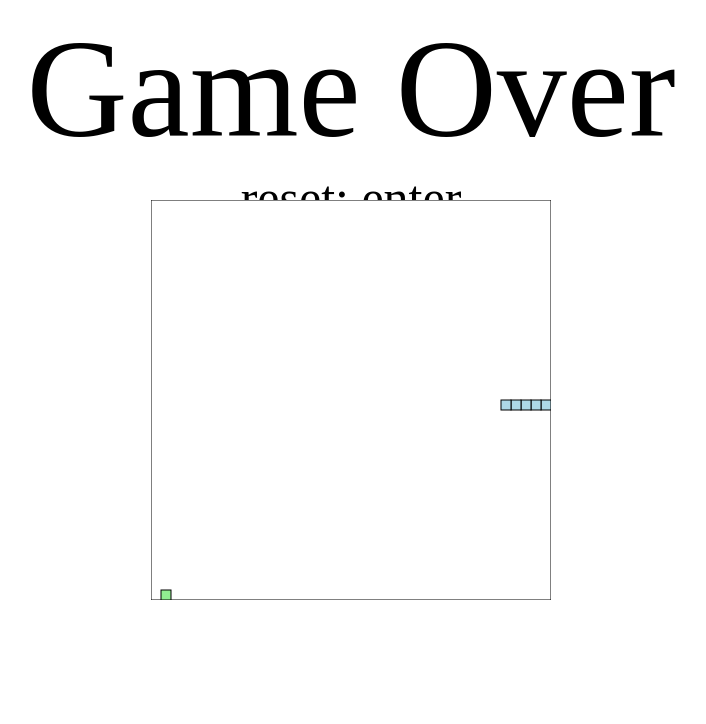
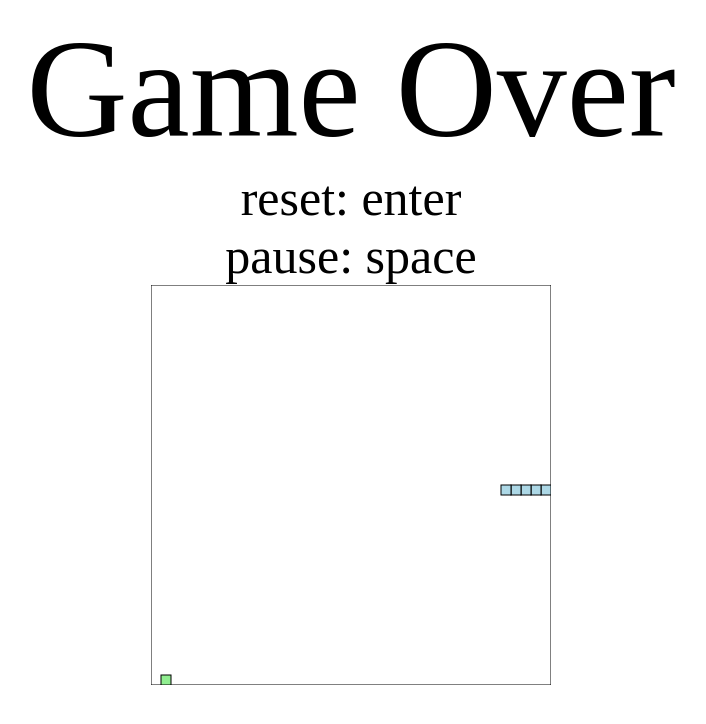
Before and after one commit to noigel5/noigames, a website: page index.html in a window 1280 px wide. Shown: the whole page, without its empty margins (289-995 px from the left). Drawn offline with Linux system fonts and the light colour scheme.

Commit message:
fixed overlapping with text

```diff
--- a/index.html
+++ b/index.html
@@ -11,10 +11,10 @@
 <canvas id="snakeboard" width="400" height="400"></canvas>
 <style>
     #snakeboard {
-        position: absolute;
-        top: 50%;
-        left: 50%;
-        transform: translate(-50%, -50%);
+        display: block;
+        margin: auto;
+        height: auto;
+        width: auto;
     }
 
     #score {
@@ -29,20 +29,23 @@
 </body>
 
 <script>
+    const snakeboard = document.getElementById("snakeboard");
+    const snakeboard_ctx = snakeboard.getContext("2d");
+
     const board_border = 'black';
     const board_background = "white";
     const snake_col = 'lightblue';
     const snake_border = 'darkblue';
 
     let snake = [
-        {x: 200, y: 200},
-        {x: 190, y: 200},
-        {x: 180, y: 200},
-        {x: 170, y: 200},
-        {x: 160, y: 200}
+        {x: snakeboard.height / 2, y: snakeboard.width / 2},
+        {x: snakeboard.height / 2 - snakeboard.height / 40, y: snakeboard.width / 2},
+        {x: snakeboard.height / 2 - snakeboard.height / 40 * 2, y: snakeboard.width / 2},
+        {x: snakeboard.height / 2 - snakeboard.height / 40 * 3, y: snakeboard.width / 2},
+        {x: snakeboard.height / 2 - snakeboard.height / 40 * 4, y: snakeboard.width / 2}
     ]
     let changing_direction = false;
-    let dx = 10;
+    let dx = snakeboard.width / 40;
     let dy = 0;
     let score = 0;
 
@@ -50,9 +53,6 @@
 
     let food_x = 0;
     let food_y = 0;
-
-    const snakeboard = document.getElementById("snakeboard");
-    const snakeboard_ctx = snakeboard.getContext("2d");
 
     document.addEventListener("keydown", input)
 
@@ -101,8 +101,8 @@
     function drawSnakePart(snakePart) {
         snakeboard_ctx.fillStyle = snake_col;
         snakeboard_ctx.strokestyle = snake_border;
-        snakeboard_ctx.fillRect(snakePart.x, snakePart.y, 10, 10);
-        snakeboard_ctx.strokeRect(snakePart.x, snakePart.y, 10, 10);
+        snakeboard_ctx.fillRect(snakePart.x, snakePart.y, snakeboard.width / 40, snakeboard.width / 40);
+        snakeboard_ctx.strokeRect(snakePart.x, snakePart.y, snakeboard.width / 40, snakeboard.width / 40);
     }
 
     function move_snake() {
@@ -142,29 +142,29 @@
         if (changing_direction) return;
         changing_direction = true;
 
-        const goingUp = dy === -10;
-        const goingDown = dy === 10;
-        const goingRight = dx === 10;
-        const goingLeft = dx === -10;
+        const goingUp = dy === -snakeboard.width / 40;
+        const goingDown = dy === snakeboard.width / 40;
+        const goingRight = dx === snakeboard.width / 40;
+        const goingLeft = dx === -snakeboard.width / 40;
 
         if (keyPressed === LEFT_KEY && !goingRight) {
-            dx = -10;
+            dx = -snakeboard.width / 40;
             dy = 0;
         }
 
         if (keyPressed === UP_KEY && !goingDown) {
             dx = 0;
-            dy = -10;
+            dy = -snakeboard.width / 40;
         }
 
         if (keyPressed === RIGHT_KEY && !goingLeft) {
-            dx = 10;
+            dx = snakeboard.width / 40;
             dy = 0;
         }
 
         if (keyPressed === DOWN_KEY && !goingUp) {
             dx = 0;
-            dy = 10;
+            dy = snakeboard.width / 40;
         }
 
     }
@@ -177,9 +177,9 @@
             }
         }
         const hitLeftWall = snake[0].x < 0;
-        const hitRightWall = snake[0].x > snakeboard.width - 10;
+        const hitRightWall = snake[0].x > snakeboard.width - snakeboard.width / 40;
         const hitTopWall = snake[0].y < 0;
-        const hitBottomWall = snake[0].y > snakeboard.height - 10;
+        const hitBottomWall = snake[0].y > snakeboard.height - snakeboard.width / 40;
 
         return hitLeftWall || hitRightWall || hitTopWall || hitBottomWall
     }
@@ -189,11 +189,11 @@
     }
 
     function generateFoodX() {
-        return random_food(0, snakeboard.width - 10);
+        return random_food(0, snakeboard.width - snakeboard.width / 40);
     }
 
     function generateFoodY() {
-        return random_food(0, snakeboard.height - 10);
+        return random_food(0, snakeboard.height - snakeboard.width / 40);
     }
 
     function hasEaten() {
@@ -204,8 +204,8 @@
     function drawFood() {
         snakeboard_ctx.fillStyle = 'lightgreen';
         snakeboard_ctx.strokestyle = 'darkgreen';
-        snakeboard_ctx.fillRect(food_x, food_y, 10, 10);
-        snakeboard_ctx.strokeRect(food_x, food_y, 10, 10);
+        snakeboard_ctx.fillRect(food_x, food_y, snakeboard.width / 40, snakeboard.width / 40);
+        snakeboard_ctx.strokeRect(food_x, food_y, snakeboard.width / 40, snakeboard.width / 40);
     }
 </script>
 </html>
```
